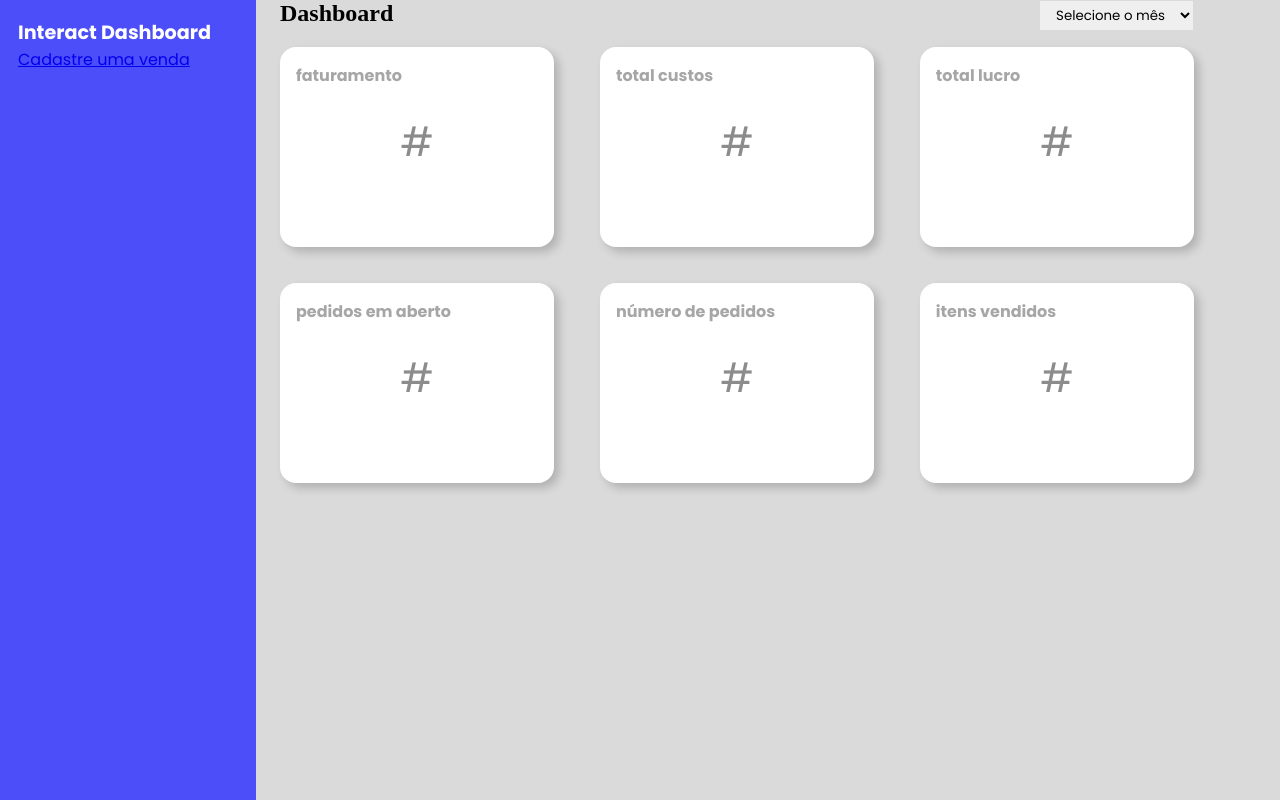
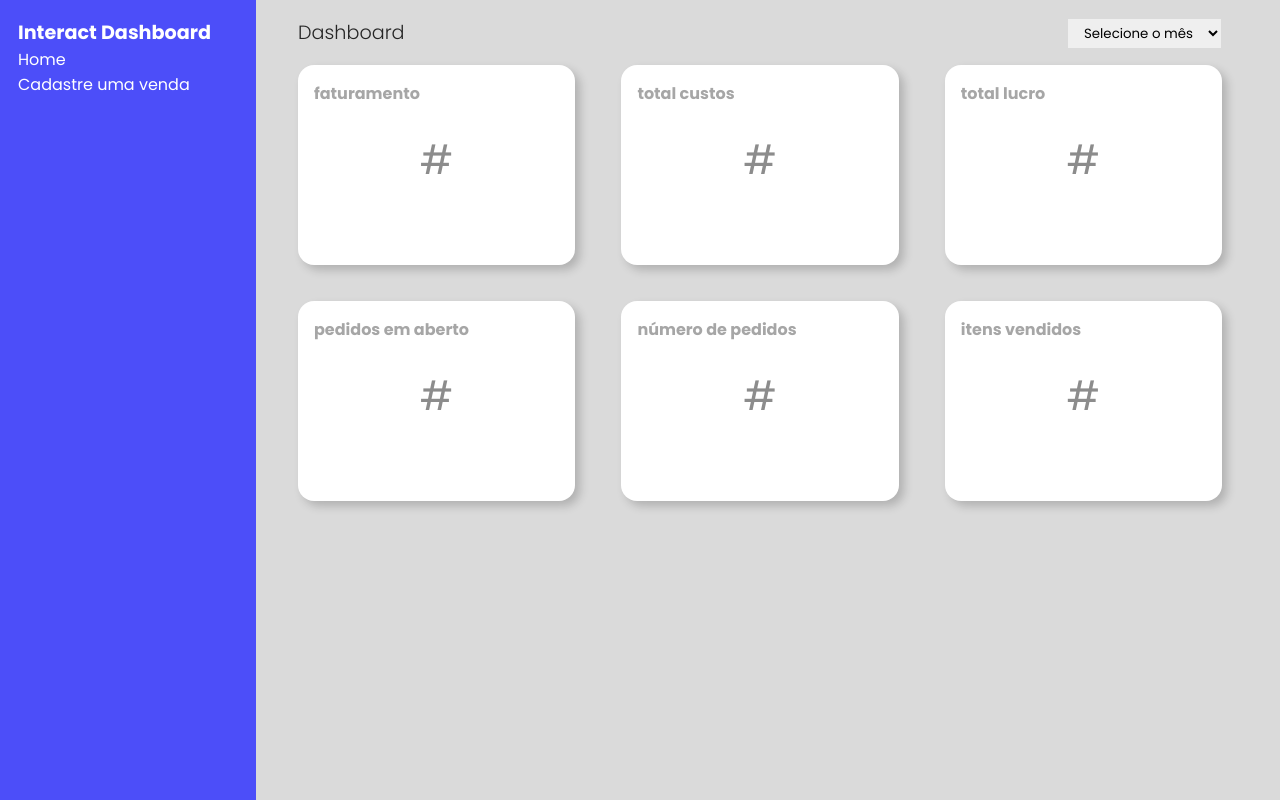
Before and after one commit to 1910gstv/dashboard-vendas, a plain HTML site: page views/home.html in a window 1280 px wide. Drawn offline with nearby package versions, Linux system fonts and the light colour scheme; no server answers.

Commit message:
implementando a volta para homepage

```diff
--- a/src/ajax.js
+++ b/src/ajax.js
@@ -1,9 +1,11 @@
 $(document).ready(() => {
-    $("#cadastrarVenda").on("click", () => {
+  $("#cadastrarVenda").on("click", () => {
+    $.get("cadastrarVenda.html", (data) => {
+      $("#homeView").html(data);
+    });
+  });
 
-
-      $.get("cadastrarVenda.html", (data) => {
-          $("#homeView").html(data)
-      })
-    })
+  $("#homeLink").on("click", () => {
+    location.reload(); //Implementar outra funcionalidade sem precisar recarregar a página
   });
+});
--- a/src/index.css
+++ b/src/index.css
@@ -4,6 +4,15 @@
   margin: 0;
   padding: 0;
   box-sizing: border-box;
+}
+
+a {
+  text-decoration: none;
+  color: none;
+}
+
+.font-white {
+  color: #fff;
 }
 
 /* === Login === */
@@ -137,12 +146,12 @@
   font-size: 1.2rem;
 }
 
-.homeView {
+#homeView {
   width: 75vw;
   padding: 18px;
 }
 
-.homeView h2 {
+#homeView h2 {
   font-family: "poppins";
   font-weight: 300;
   color: hsl(0, 0%, 15%);
--- a/views/home.html
+++ b/views/home.html
@@ -24,19 +24,25 @@
       crossorigin="anonymous"
       referrerpolicy="no-referrer"
     ></script>
-    <script src="https://cdnjs.cloudflare.com/ajax/libs/jquery/3.7.1/jquery.min.js" integrity="sha512-v2CJ7UaYy4JwqLDIrZUI/4hqeoQieOmAZNXBeQyjo21dadnwR+8ZaIJVT8EE2iyI61OV8e6M8PP2/4hpQINQ/g==" crossorigin="anonymous" referrerpolicy="no-referrer"></script>
+    <script
+      src="https://cdnjs.cloudflare.com/ajax/libs/jquery/3.7.1/jquery.min.js"
+      integrity="sha512-v2CJ7UaYy4JwqLDIrZUI/4hqeoQieOmAZNXBeQyjo21dadnwR+8ZaIJVT8EE2iyI61OV8e6M8PP2/4hpQINQ/g=="
+      crossorigin="anonymous"
+      referrerpolicy="no-referrer"
+    ></script>
 
     <script src="../src/ajax.js"></script>
 
-
     <link rel="stylesheet" href="../src/index.css" />
-
   </head>
   <body>
     <div id="home">
       <aside class="aside">
         <h2>Interact Dashboard</h2>
-        <a href="#" id="cadastrarVenda">Cadastre uma venda</a>
+        <a href="#" id="homeLink" class="font-white">Home</a><br />
+        <a href="#" id="cadastrarVenda" class="font-white"
+          >Cadastre uma venda</a
+        >
       </aside>
 
       <div id="homeView">
@@ -50,45 +56,32 @@
             <option value="">Março</option>
             <option value="">Abril</option>
           </select>
-
         </div>
 
         <div class="dataHomeView">
           <div class="data-boxes">
             <div class="box" id="faturamento">
-                <p>
-                    Faturamento
-                </p>
+              <p>Faturamento</p>
               <div class="principalData">#</div>
             </div>
             <div class="box" id="total_custos">
-                <p>
-                    Total Custos
-                </p>
+              <p>Total Custos</p>
               <div class="principalData">#</div>
             </div>
             <div class="box" id="total_lucro">
-                <p>
-                    Total Lucro
-                </p>
+              <p>Total Lucro</p>
               <div class="principalData">#</div>
             </div>
             <div class="box" id="pedidos_abertos">
-                <p>
-                    Pedidos em aberto
-                </p>
+              <p>Pedidos em aberto</p>
               <div class="principalData">#</div>
             </div>
             <div class="box" id="numero_pedidos">
-                <p>
-                    Número de Pedidos
-                </p>
+              <p>Número de Pedidos</p>
               <div class="principalData">#</div>
             </div>
             <div class="box" id="itens_vendidos">
-                <p>
-                    Itens vendidos
-                </p>
+              <p>Itens vendidos</p>
               <div class="principalData">#</div>
             </div>
           </div>
```
Lines whose indentation alone changed are shown as unchanged.
